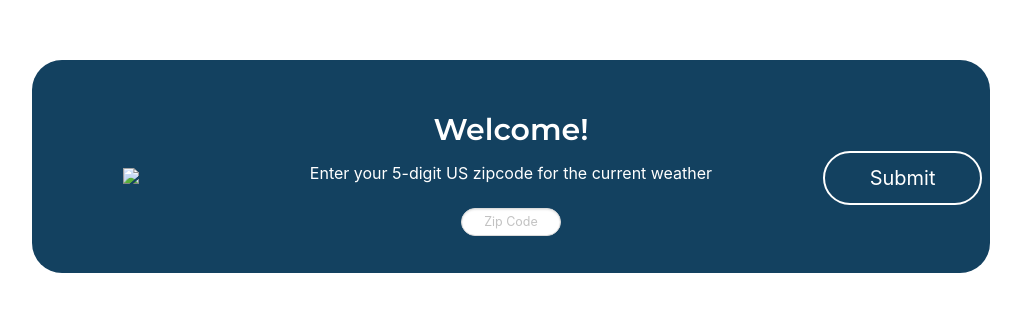
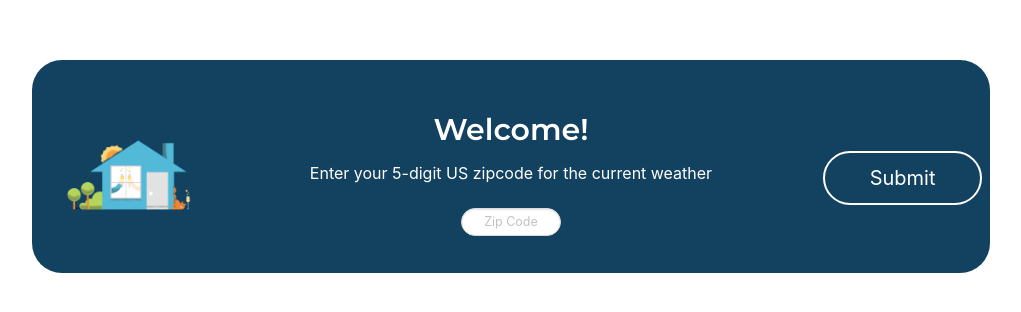
Before and after one commit to cherylcarpenter/weatherbug, a website: page index.html in a window 1280 px wide. Shown: the whole page, without its empty margins (129-1150 px from the left). Drawn offline with Linux system fonts and the light colour scheme; the site is published under a folder, as on GitHub Pages, so addresses that start at the root find nothing.

Commit message:
Update index.html
fixed path for git

```diff
--- a/index.html
+++ b/index.html
@@ -15,7 +15,7 @@
         <div class="panel has-text-centered">
           <div class="columns inside is-vcentered">
             <div class="column is-2">
-              <img src="/dist/img/bannerLogo.png" />
+              <img src="./dist/img/bannerLogo.png" />
             </div>
             <div class="column">
               <div id="intro">
```
